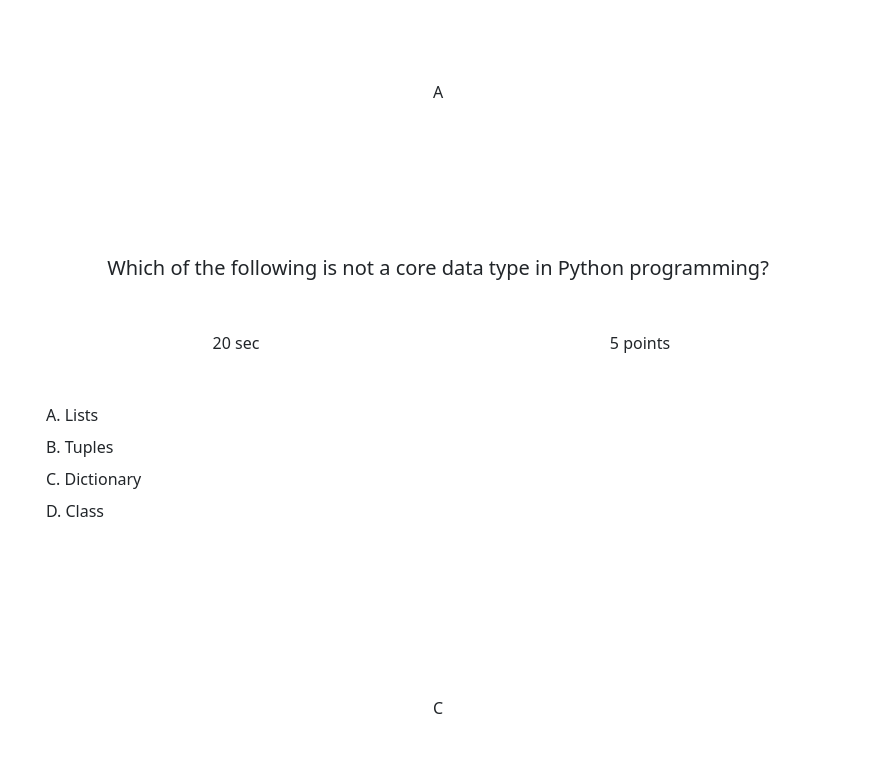
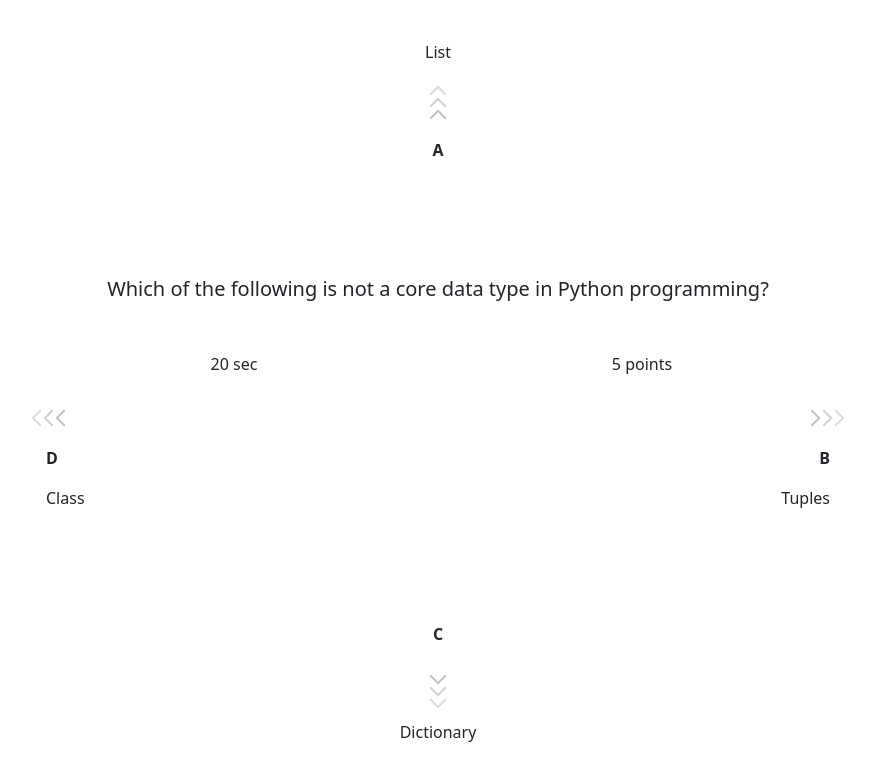
Before and after one commit to Talentrator/quick-questions-prototype, a Vue app: page / in a window 1280 px wide. Both pictures are taken after a click on the button "Start Questions". Shown: the top 780 px of the page, without its empty margins (202-1077 px from the left). Built offline with nearby package versions, Linux system fonts and the light colour scheme.

Commit message:
voting options

```diff
--- /dev/null
+++ b/src/components/questions/ArrowScrollAnimation.vue
@@ -0,0 +1,63 @@
+<template>
+  <div :class="`scroll ${direction}`">
+    <div class="scroll-arrow"></div>
+    <div class="scroll-arrow"></div>
+    <div class="scroll-arrow"></div>
+  </div>
+</template>
+
+<script>
+export default {
+  name: "ArrowScrollAnimation",
+  props: {
+    direction: {
+      type: String,
+      default: "down",
+    },
+  },
+};
+</script>
+
+<style lang="scss" scoped>
+$animation-delay: 0.1s;
+$arrow-size: 12px;
+$arrow-border-color: lighten(#000, 70);
+
+.up {
+  transform: rotate(-180deg);
+}
+
+.left {
+  transform: rotate(90deg);
+}
+.right {
+  transform: rotate(-90deg);
+}
+
+.scroll-arrow {
+  width: $arrow-size;
+  height: $arrow-size;
+  transform: rotate(45deg);
+  border-right: 2px solid $arrow-border-color;
+  border-bottom: 2px solid $arrow-border-color;
+  animation: arrow-wave 1s infinite;
+  animation-direction: alternate;
+  @for $i from 1 through 3 {
+    &:nth-child(#{$i}) {
+      animation-delay: $animation-delay * $i;
+    }
+  }
+}
+
+@keyframes arrow-wave {
+  0% {
+    opacity: 0;
+  }
+  50% {
+    opacity: 0.5;
+  }
+  100% {
+    opacity: 1;
+  }
+}
+</style>
--- a/src/components/questions/QuestionCard.vue
+++ b/src/components/questions/QuestionCard.vue
@@ -3,14 +3,23 @@
     class="question-card h-100 p-3 position-relative"
     @touchstart="handleTouchStart"
   >
-    <div class="answer up start-0 text-center w-100">A</div>
-    <div class="answer down start-0 text-center w-100">C</div>
+    <div class="answer up start-0 text-center w-100">
+      <p class="">List</p>
+      <arrow-scroll-animation class="d-inline-block my-2" direction="up" />
+      <p class="fw-bold">A</p>
+    </div>
+    <div class="answer down start-0 text-center w-100">
+      <p class="fw-bold">C</p>
+      <arrow-scroll-animation class="d-inline-block my-2" />
+      <p class="">Dictionary</p>
+    </div>
     <b-row class="justify-content-center align-items-center h-100">
       <div class="text-start text-md-center px-3 col-md-8">
         <p class="question fs-5">
           {{ question.text }}
         </p>
-        <b-row class="px-3 mt-5">
+        <!-- time and score -->
+        <b-row class="mx-0 mt-5">
           <b-col cols="6" class="text-md-center text-start">
             <span>
               {{ formatTime(question.time) }}
@@ -21,16 +30,31 @@
           </b-col>
         </b-row>
 
-        <b-row class="text-start px-3 mt-5">
-          <ul>
-            <li
-              class="mb-2"
-              v-for="option in question.options"
-              :key="Object.keys(option)[0]"
-            >
-              {{ Object.keys(option)[0] }}. {{ Object.values(option)[0] }}
-            </li>
-          </ul>
+        <b-row class="text-start px-3 mt-4">
+          <b-col cols="6" class="d-flex">
+            <div class="text-start">
+              <arrow-scroll-animation
+                class="d-inline-block mb-1"
+                direction="left"
+              />
+              <div class="">
+                <p class="fw-bold">D</p>
+                <p class="">Class</p>
+              </div>
+            </div>
+          </b-col>
+          <b-col cols="6" class="text-end">
+            <div class="text-end">
+              <arrow-scroll-animation
+                class="d-inline-block mb-1"
+                direction="right"
+              />
+              <div class="">
+                <p class="fw-bold">B</p>
+                <p class="">Tuples</p>
+              </div>
+            </div>
+          </b-col>
         </b-row>
       </div>
     </b-row>
@@ -38,7 +62,9 @@
 </template>
 
 <script>
+import ArrowScrollAnimation from "./ArrowScrollAnimation.vue";
 export default {
+  components: { ArrowScrollAnimation },
   name: "QuestionCard",
   props: {
     question: {
@@ -101,7 +127,7 @@ export default {
       let xDiff = this.xDown - xUp;
       let yDiff = this.yDown - yUp;
 
-      let direction = '';
+      let direction = "";
 
       if (Math.abs(xDiff) > Math.abs(yDiff)) {
         /*most significant*/
@@ -128,10 +154,10 @@ export default {
   .answer {
     position: absolute;
     &.up {
-      top: 10%;
+      top: 5%;
     }
     &.down {
-      bottom: 10%;
+      bottom: 5%;
     }
   }
 }
```
